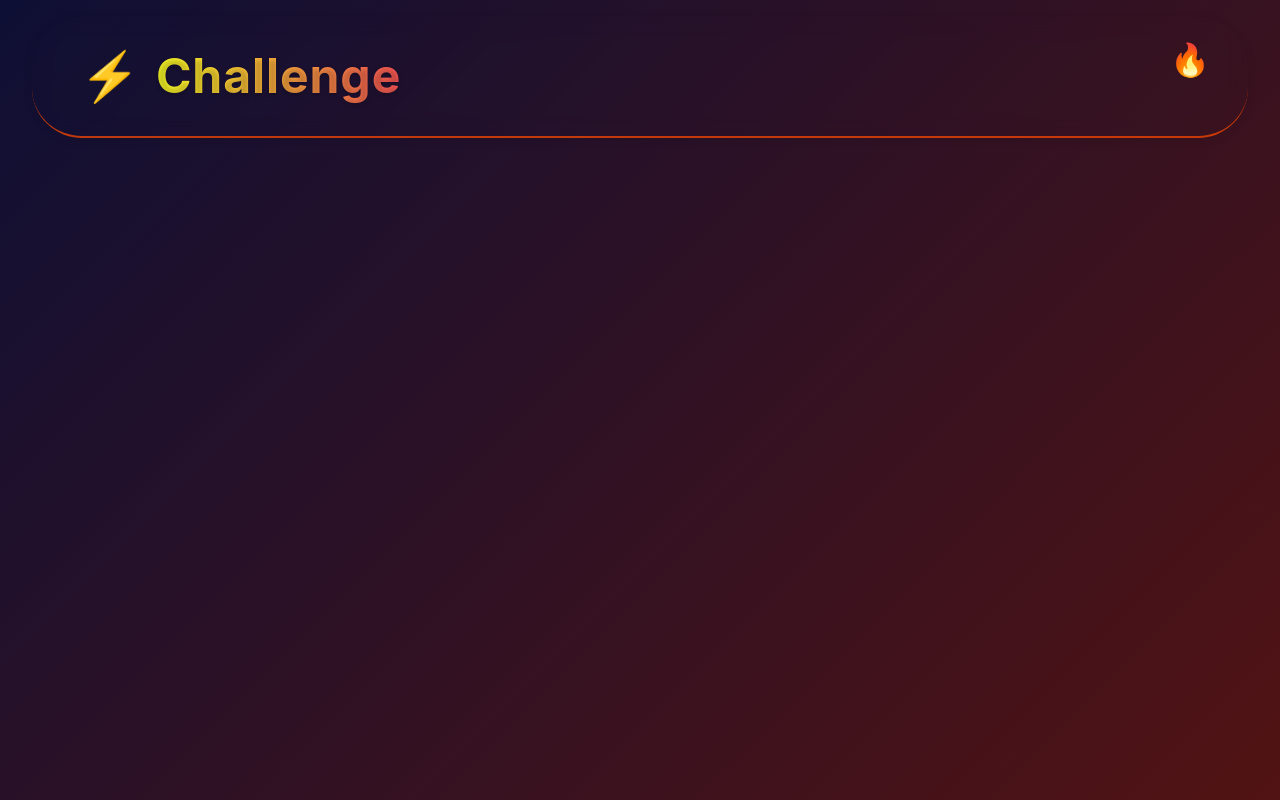
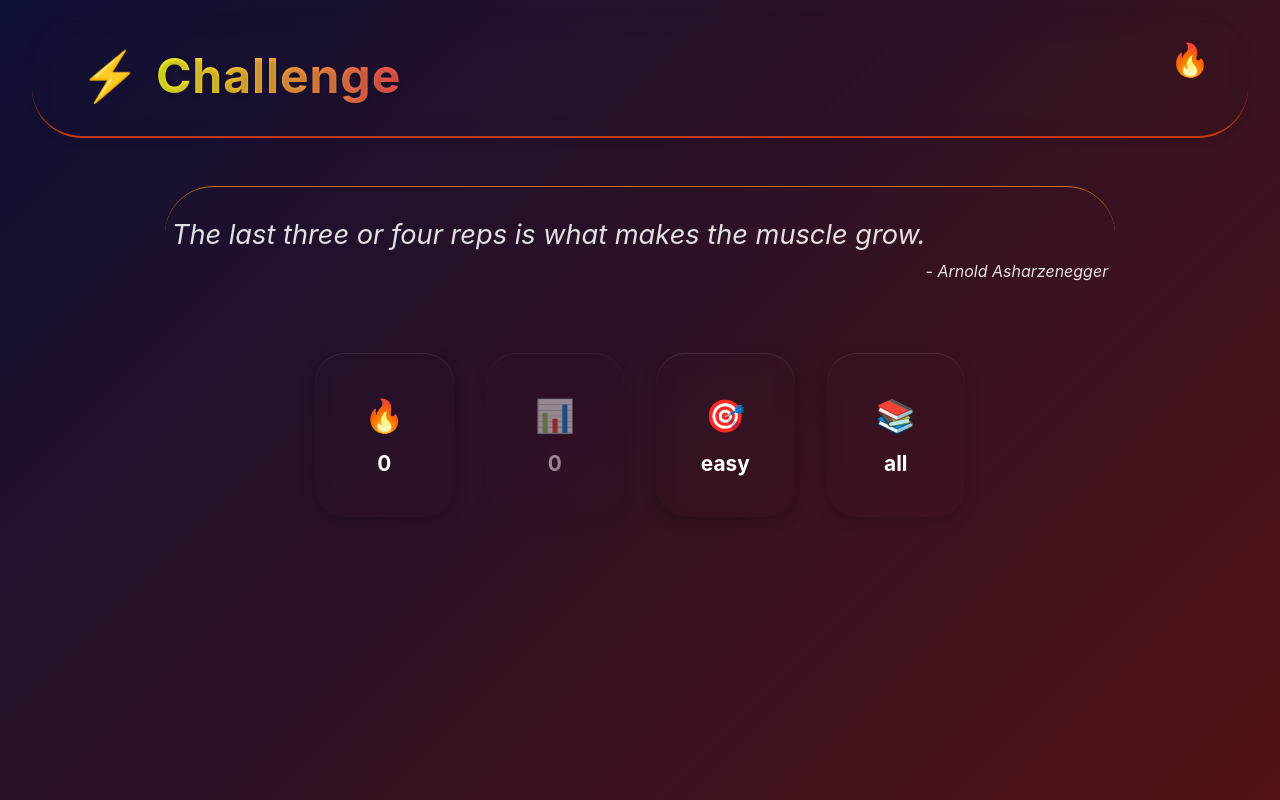
Before and after one commit to robertoandino/challenge-me, a React (Vite) app: page / in a window 1280 px wide. Built offline with nearby package versions, Linux system fonts and the light colour scheme.

Commit message:
Updating Home component

```diff
--- a/src/pages/Home/Home.tsx
+++ b/src/pages/Home/Home.tsx
@@ -203,6 +203,36 @@ function Home() {
                 setProfileOpen={setProfileOpen}
             />
 
+            <DailyQuoteCard dailyQuote={dailyQuote} />
+
+            <section className="stats-cards">
+                <StatCard
+                    title="Streak Count"
+                    value={streakCount}
+                    showReaction={showStreakReaction}
+                    onClick={handleStreakClick}
+                    info="Streak"
+                />
+                <StatCard
+                    title="Mark as completed"
+                    value={completedCount}
+                    onClick={handleCompletedClick}
+                    info="Completed"
+                    disabled={!hasGenerated || isChallengeCompleted || isGenerating || !!emptyMessage}
+                />
+                <StatCard
+                    title="Select Difficulty"
+                    value={difficulty}
+                    onClick={cycleDifficulty}
+                    info="Difficulty"
+                />
+                <StatCard
+                    title="Select Category"
+                    value={selectedCategory}
+                    onClick={cycleCategory}
+                    info="Category"
+                />
+            </section>
         </main>
     )
 }
```
